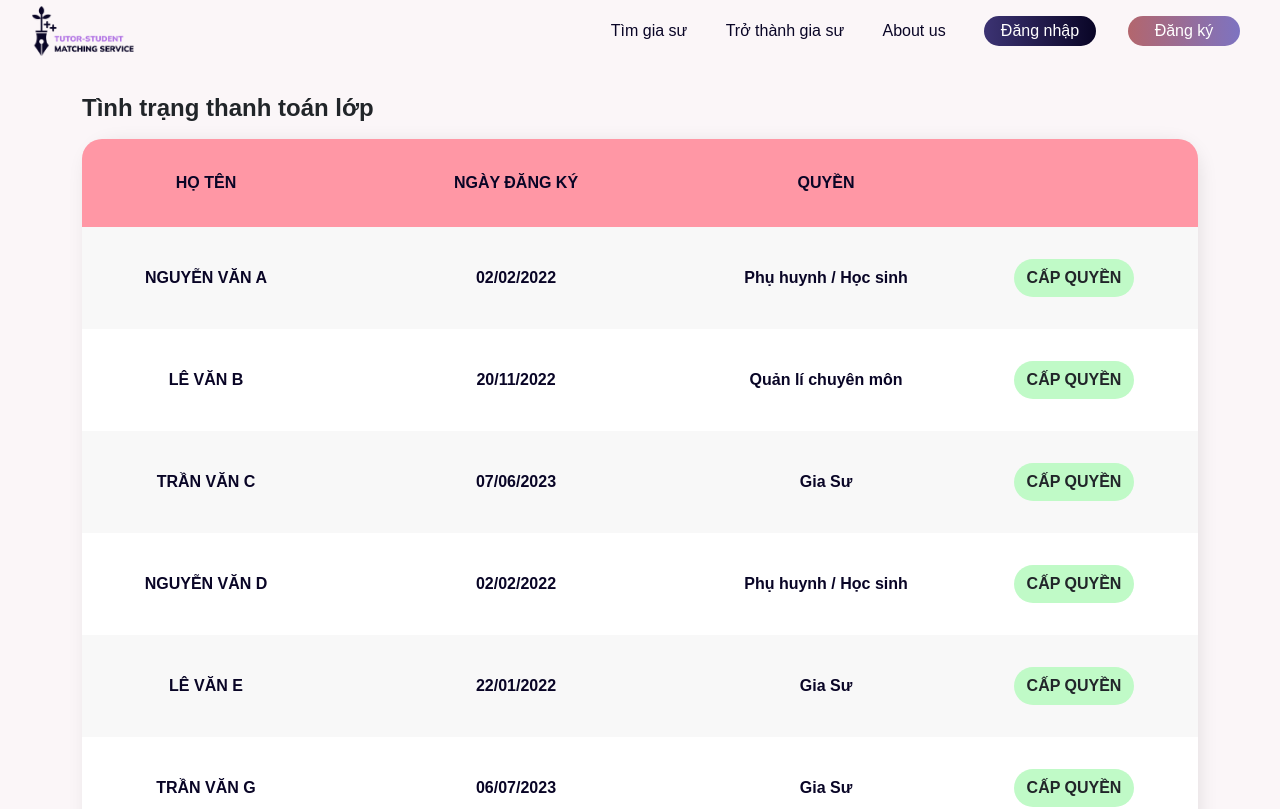
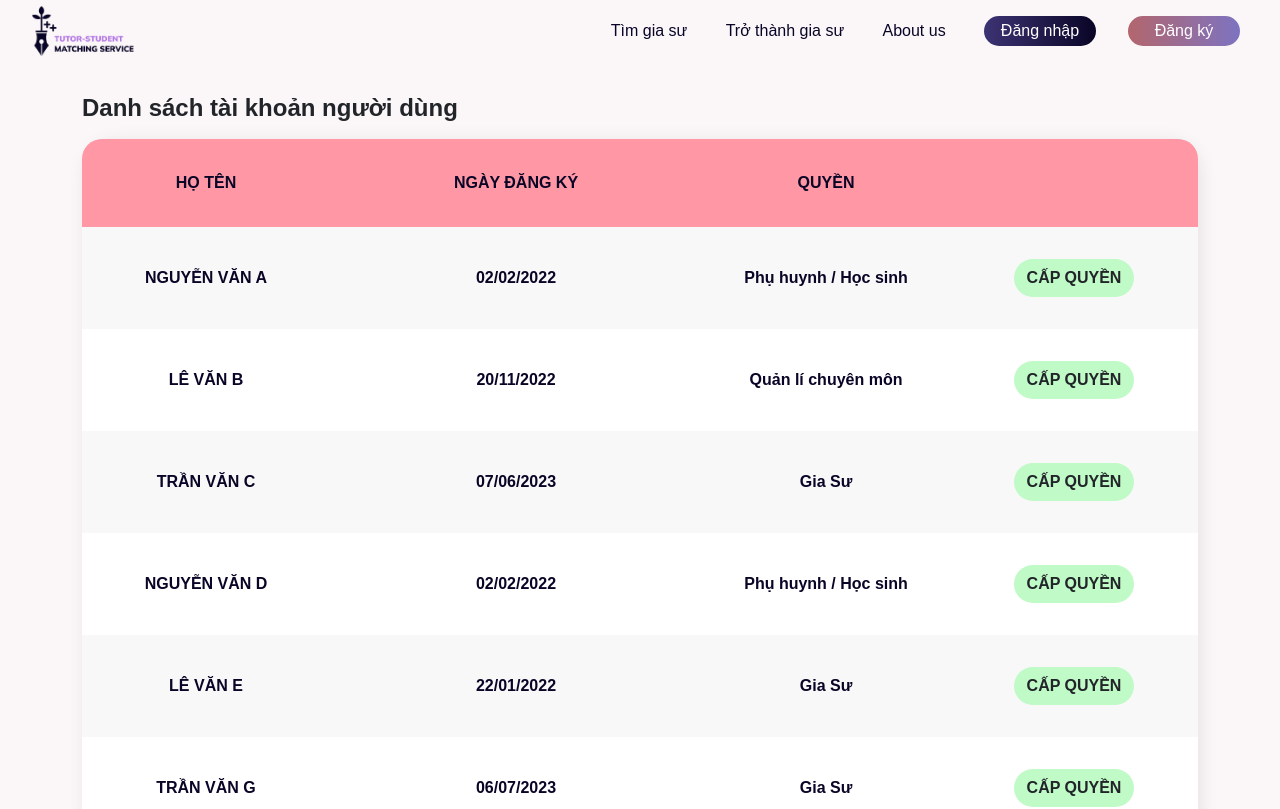
Before and after one commit to thanhhung270502/tutor-student-fe, a React (Create React App) app: page /userAccounts in a window 1280 px wide. Shown: the top 809 px of the page. Built offline with nearby package versions, Linux system fonts and the light colour scheme.

Commit message:
change some feature of userAccount

```diff
--- a/src/pages/userAccounts/userAccounts.js
+++ b/src/pages/userAccounts/userAccounts.js
@@ -27,7 +27,7 @@ const UserAccounts = () => {
 
     return (
         <div className={cx('container')}>
-            <h4 className={style.header}>Tình trạng thanh toán lớp</h4>
+            <h4 className={style.header}>Danh sách tài khoản người dùng</h4>
             <Table className={`table table-borderless ${style.table}`}>
                 <thead className={style.theader}>
                     <tr>
```
